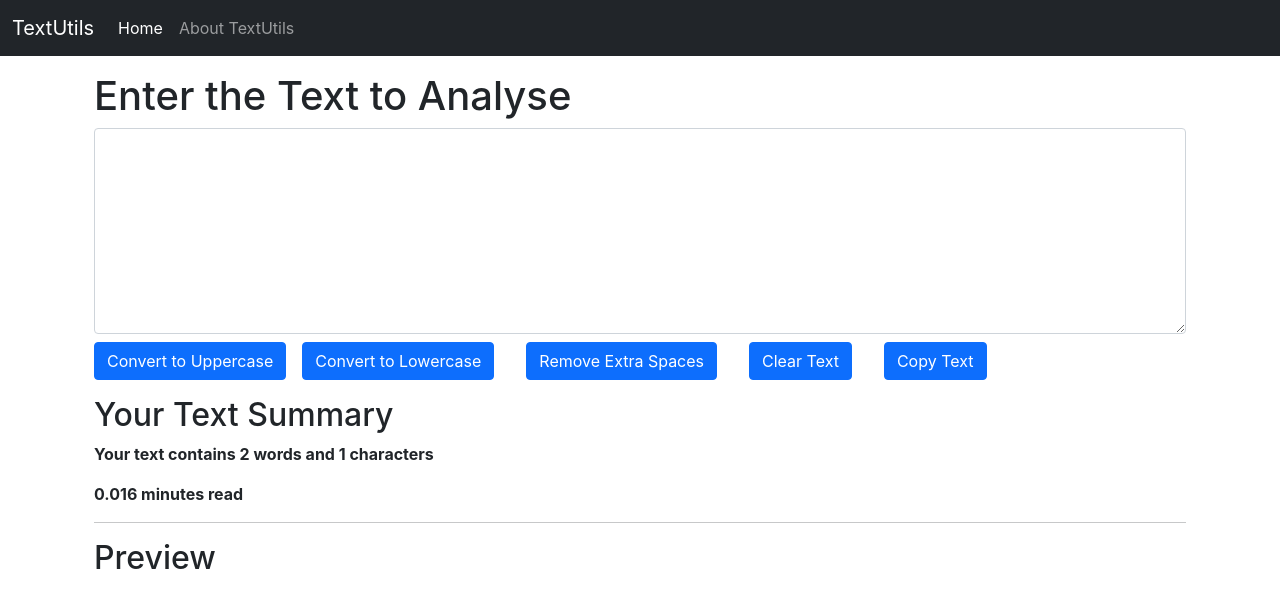
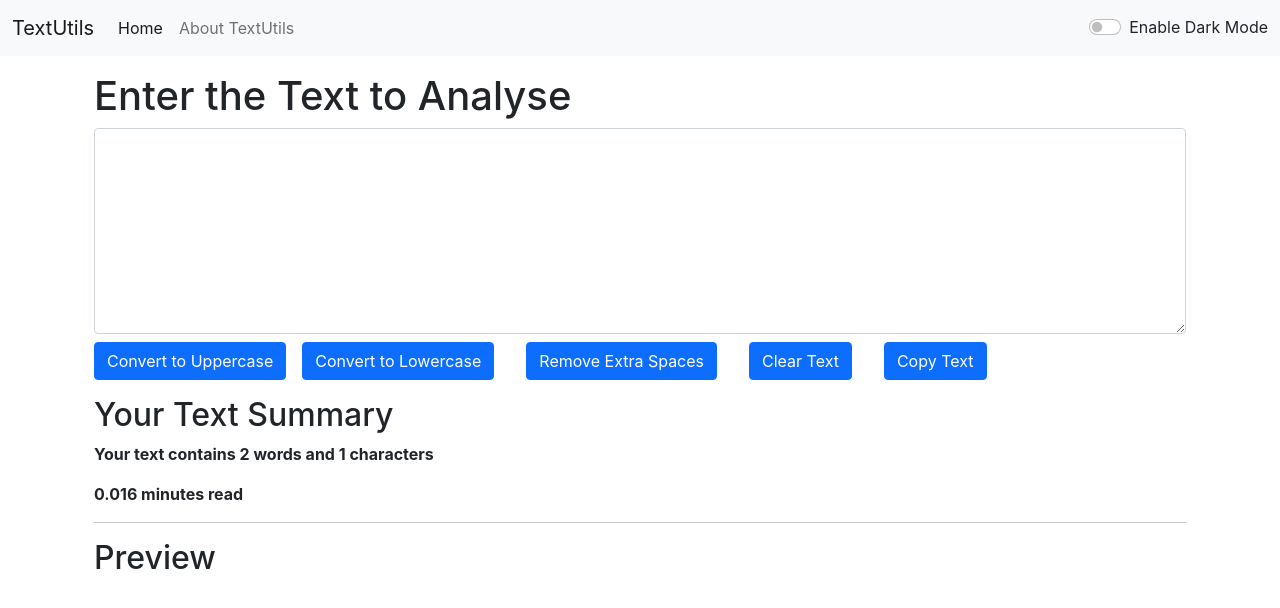
Before and after one commit to iazamkhan/text-utils, a React (Create React App) app: page / in a window 1280 px wide. Shown: the top 608 px of the page. Built offline with nearby package versions, Linux system fonts and the light colour scheme.

Commit message:
Added dark mode functionality

```diff
--- a/src/App.js
+++ b/src/App.js
@@ -2,10 +2,29 @@
 //import About from './components/About';
 import Navbar from './components/Navbar';
 import TextForm from './components/TextForm';
+import { useState } from 'react'
+
 function App() {
+  const [mode, setMode] = useState('light'); //Whether dark mode is enabled or not
+
+  const toggleMode = () => {
+    if(mode === 'light') {
+      setMode('dark')
+      document.body.style.backgroundColor = 'rgb(5,40,70)'
+      document.body.style.color = 'white'
+      document.querySelector('#myBox').style.backgroundColor = 'rgb(180,180,180)'
+      document.querySelector('#myBox').style.color = 'white'
+    } else {
+      setMode('light')
+      document.body.style.backgroundColor = 'white'
+      document.body.style.color = 'rgb(120,120,120)'
+      document.querySelector('#myBox').style.backgroundColor = 'white'
+      document.querySelector('#myBox').style.color = 'black'
+    }
+  }
   return (
     <>
-      <Navbar title="TextUtils" about="About TextUtils" />
+      <Navbar title="TextUtils" about="About TextUtils" mode={mode} toggleMode={toggleMode}/>
       <div className="container my-3">
         <TextForm heading="Enter the Text to Analyse"/>
         {/* {<About/>} */}
--- a/src/components/About.js
+++ b/src/components/About.js
@@ -4,7 +4,7 @@
 
     const [myStyle, setMyStyle] = useState({
         color: 'rgb(24,24,24)',
-        backgroundColor: 'white'
+        backgroundColor: ''
     })
 
     const [btnText, setBtnText] = useState("Enable Dark Mode")
--- a/src/components/Navbar.js
+++ b/src/components/Navbar.js
@@ -3,7 +3,7 @@
 
 export default function Navbar(props) {
     return (
-        <nav className="navbar navbar-expand-lg navbar-dark bg-dark">
+        <nav className={`navbar navbar-expand-lg navbar-${props.mode} bg-${props.mode}`}>
             <div className="container-fluid">
                 <a className="navbar-brand" href="/">{props.title}</a>
                 <button className="navbar-toggler" type="button" data-bs-toggle="collapse" data-bs-target="#navbarSupportedContent" aria-controls="navbarSupportedContent" aria-expanded="false" aria-label="Toggle navigation">
@@ -18,6 +18,10 @@
                             <a className="nav-link" href="/">{props.about}</a>
                         </li>
                     </ul>
+                    <div className={`form-check form-switch text-${props.mode==='light'?'dark':'light'}`}>
+                        <input className="form-check-input" type="checkbox" role="switch" id="flexSwitchCheckDefault" onClick={props.toggleMode} />
+                        <label className="form-check-label" htmlFor="flexSwitchCheckDefault">Enable Dark Mode</label>
+                    </div>
                 </div>
             </div>
         </nav>
--- a/src/components/TextForm.js
+++ b/src/components/TextForm.js
@@ -1,5 +1,4 @@
 import React, { useState } from 'react'
-
 
 export default function TextForm(props) {
     const handleUpClick = () => {
@@ -40,7 +39,7 @@
             <div class="container">
                 <div className="mb-3">
                     <h1>{props.heading}</h1>
-                <textarea className="form-control" id="myBox" onChange = {handleOnChange} rows="8" value={text}></textarea>
+                    <textarea className="form-control" id="myBox" onChange={handleOnChange} rows="8" value={text}></textarea>
                     <button className="btn btn-primary mt-2" onClick={handleUpClick}>Convert to Uppercase</button>
                     <button className="btn btn-primary mt-2 mx-3" onClick={handleLoClick}>Convert to Lowercase</button>
                     <button className="btn btn-primary mt-2 mx-3" onClick={handleSpaces}>Remove Extra Spaces</button>
@@ -52,9 +51,9 @@
                 <h2>Your Text Summary</h2>
                 <p><b>Your text contains {text.split(" ").length} words and {text.length} characters</b></p>
                 <p><b>{0.008 * text.split(" ").length} minutes read</b></p>
-            <hr/>
+                <hr />
                 <h2>Preview</h2>
-            <p>{text}</p>
+                <p>{text.length > 0 ? text : 'Enter the text to preview'}</p>
             </div>
         </>
     )
```
Lines whose indentation alone changed are shown as unchanged.
